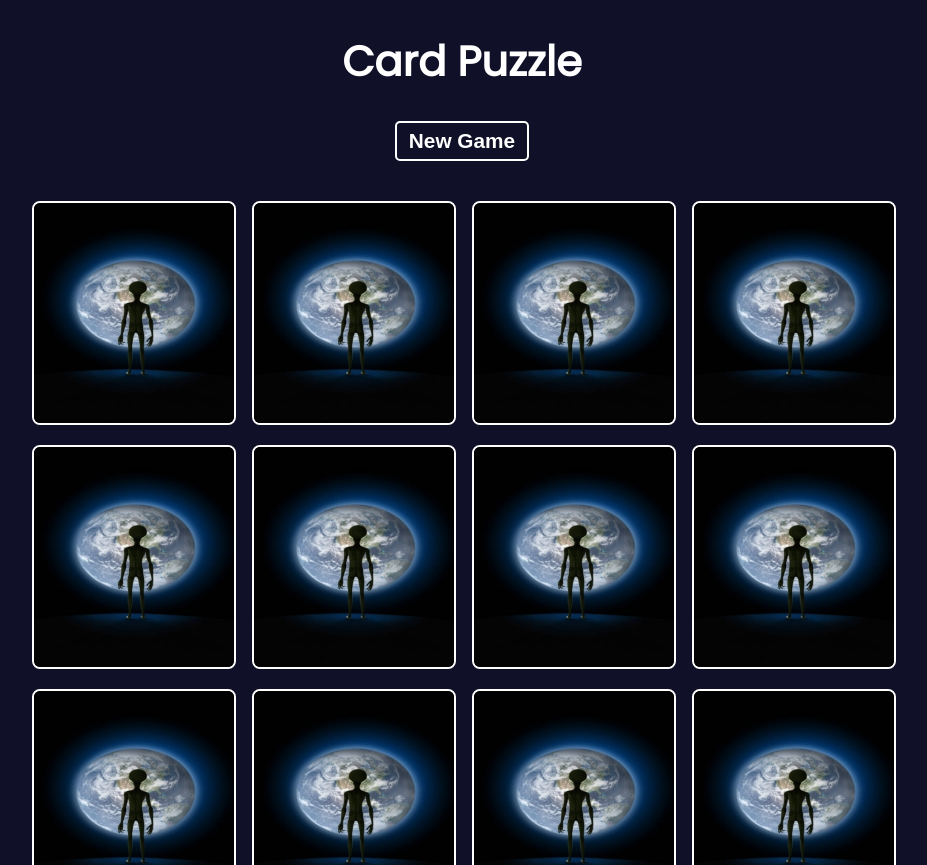
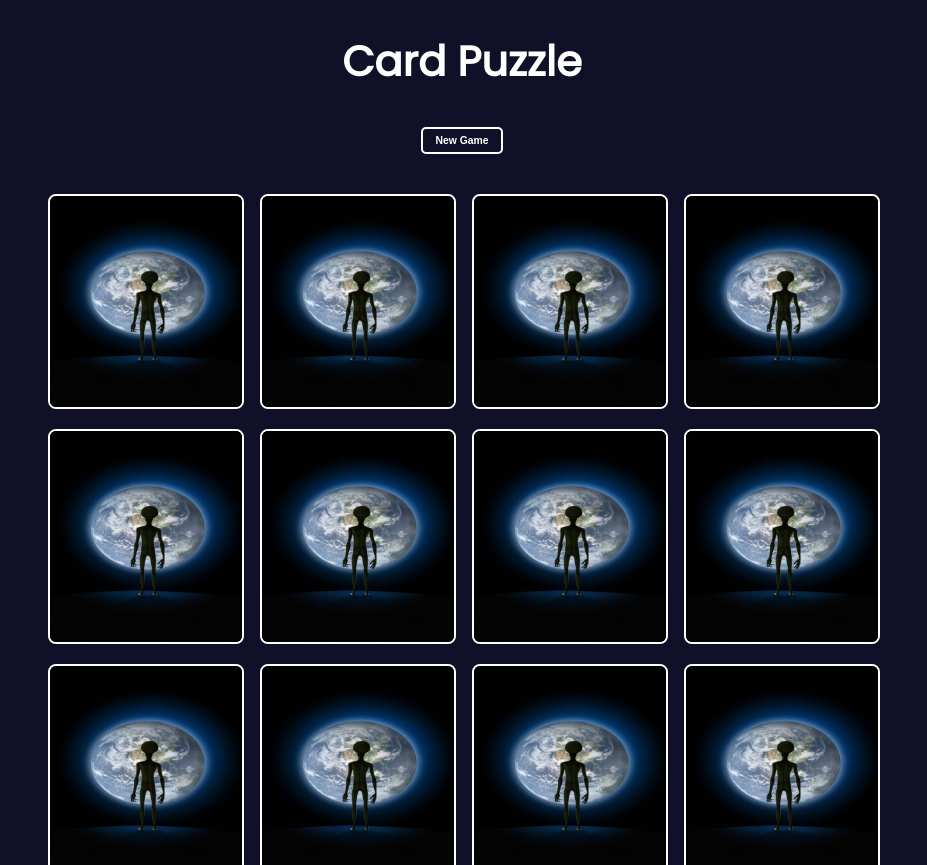
Before and after one commit to Godwyneben/memory_puzzle, a React (Create React App) app: page / in a window 1280 px wide. Shown: the top 865 px of the page, without its empty margins (178-1105 px from the left). Built offline with nearby package versions, Linux system fonts and the light colour scheme.

Commit message:
app updated

```diff
--- a/src/App.css
+++ b/src/App.css
@@ -11,7 +11,7 @@ button{
   color: #fff;
   font-weight: bold;
   cursor: pointer;
-  font-size: 1em;
+  font-size: 0.5em;
 }
 
 button:hover{
@@ -20,7 +20,7 @@ button:hover{
 }
 
 .card-grid{
-  margin-top: 40px;
+  margin: 40px 1rem;
   justify-content: center;
   cursor: pointer;
   display: grid;
```
